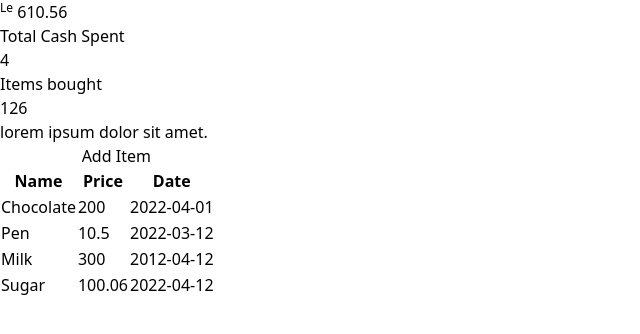
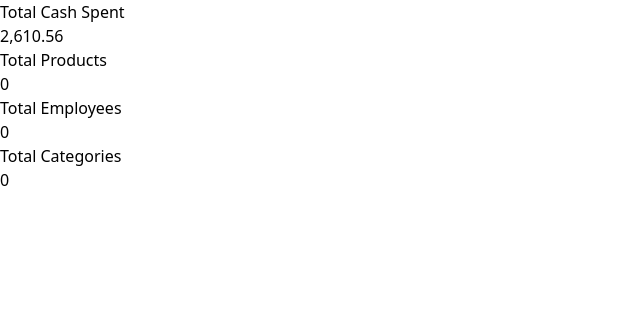
Before and after one commit to sparrowsl/spenditure, a SvelteKit app: page /admin in a window 1280 px wide. Shown: the top 334 px of the page, without its empty margins (0-640 px from the left). Built offline with nearby package versions, Linux system fonts and the light colour scheme; some icons are missing.

Commit message:
add stats to admin dashboard

```diff
--- a/src/lib/components/AsideNavigation.svelte
+++ b/src/lib/components/AsideNavigation.svelte
@@ -1,8 +1,6 @@
 <aside class="block h-screen max-w-full bg-white p-5 pl-14">
 	<!-- Logo -->
-	<div class="text-xl text-gray-700">
-		<a href="/">Spenditure</a>
-	</div>
+	<a href="/" class="text-xl text-gray-700">Spenditure</a>
 
 	<!-- Sidebar menu -->
 	<div class="mt-10">
--- a/src/lib/components/Dashboard.svelte
+++ b/src/lib/components/Dashboard.svelte
@@ -8,6 +8,3 @@
 
 <!-- Table to display Items -->
 <ItemsTable />
-
-<style>
-</style>
--- /dev/null
+++ b/src/lib/components/StatsCard.svelte
@@ -0,0 +1,9 @@
+<script>
+	export let label;
+	export let price = 0;
+</script>
+
+<div class="basis-full rounded bg-white p-8 text-right shadow-sm">
+	<p class="text-sm font-light text-gray-600">{label}</p>
+	<h3 class="text-4xl font-bold text-gray-800">{price}</h3>
+</div>
--- a/src/routes/(admin)/admin/+page.svelte
+++ b/src/routes/(admin)/admin/+page.svelte
@@ -1,8 +1,15 @@
 <script>
-	import Dashboard from '../../../lib/components/Dashboard.svelte';
-	import AsideNavigation from '../../../lib/components/AsideNavigation.svelte';
+	import { items } from '../../../lib/stores/store';
+	import StatsCard from '../../../lib/components/StatsCard.svelte';
+
+	// Re-calculates the total price everytime an item is added/updated
+	// '0' is the starting default value of totalPrice
+	$: total = $items.reduce((totalPrice, item) => totalPrice + item.price, 0);
 </script>
 
-<div>
-	<Dashboard />
-</div>
+<section class="flex gap-3 p-4">
+	<StatsCard label="Total Cash Spent" price={(total + 2000).toLocaleString('en-US')} />
+	<StatsCard label="Total Products" />
+	<StatsCard label="Total Employees" />
+	<StatsCard label="Total Categories" />
+</section>
```
